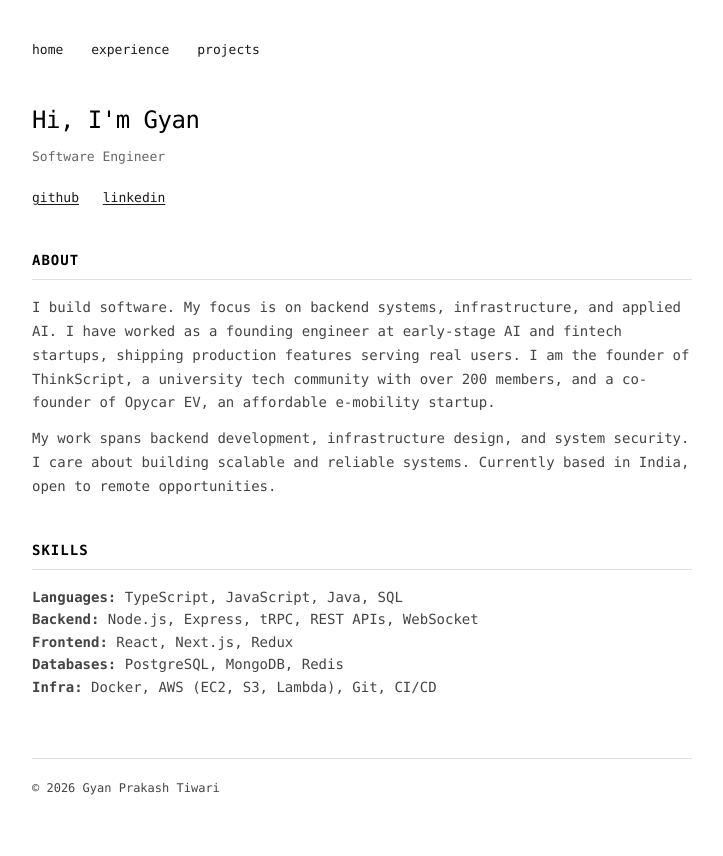
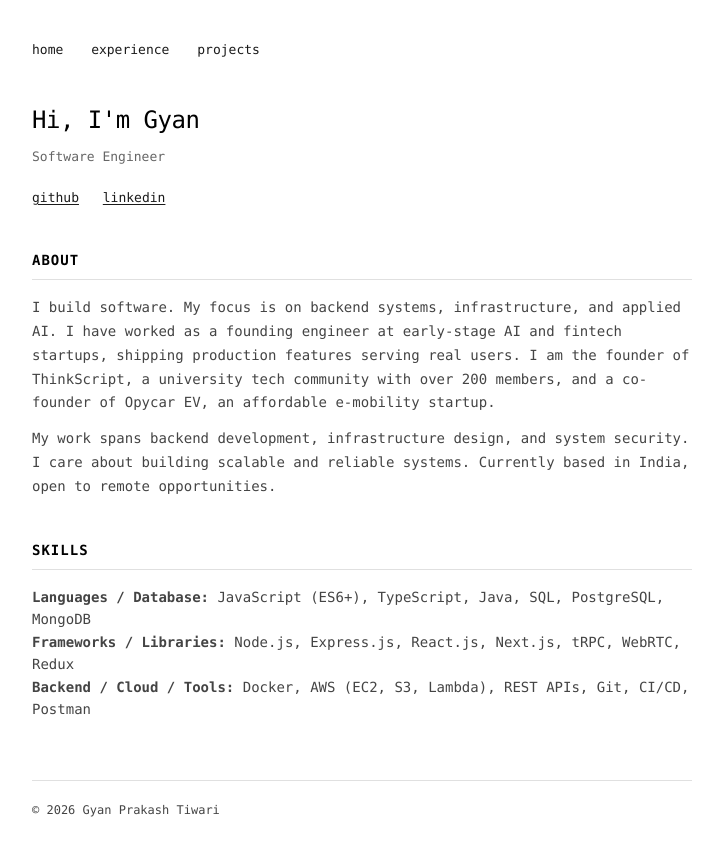
Before and after one commit to gyancodes/gyancodes.github.io, a plain HTML site: page index.html in a window 1280 px wide. Shown: the whole page, without its empty margins (278-1001 px from the left). Drawn offline with Linux system fonts and the light colour scheme.

Commit message:
update skills

```diff
--- a/index.html
+++ b/index.html
@@ -47,12 +47,12 @@
       <section class="section">
         <h2>Skills</h2>
         <p class="skills-compact">
-          <strong>Languages:</strong> TypeScript, JavaScript, Java, SQL<br />
-          <strong>Backend:</strong> Node.js, Express, tRPC, REST APIs,
-          WebSocket<br />
-          <strong>Frontend:</strong> React, Next.js, Redux<br />
-          <strong>Databases:</strong> PostgreSQL, MongoDB, Redis<br />
-          <strong>Infra:</strong> Docker, AWS (EC2, S3, Lambda), Git, CI/CD
+          <strong>Languages / Database:</strong> JavaScript (ES6+), TypeScript,
+          Java, SQL, PostgreSQL, MongoDB<br />
+          <strong>Frameworks / Libraries:</strong> Node.js, Express.js,
+          React.js, Next.js, tRPC, WebRTC, Redux<br />
+          <strong>Backend / Cloud / Tools:</strong> Docker, AWS (EC2, S3,
+          Lambda), REST APIs, Git, CI/CD, Postman
         </p>
       </section>
     </main>
```
